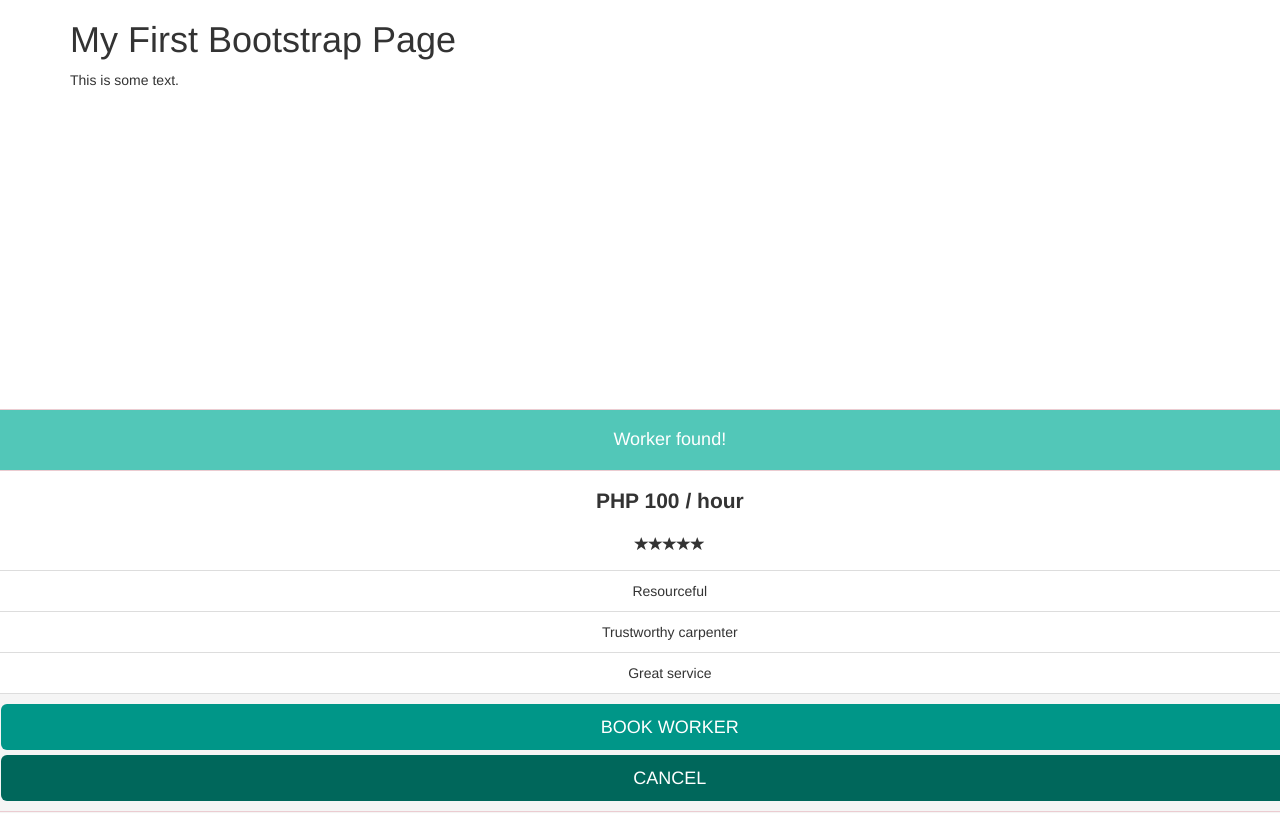
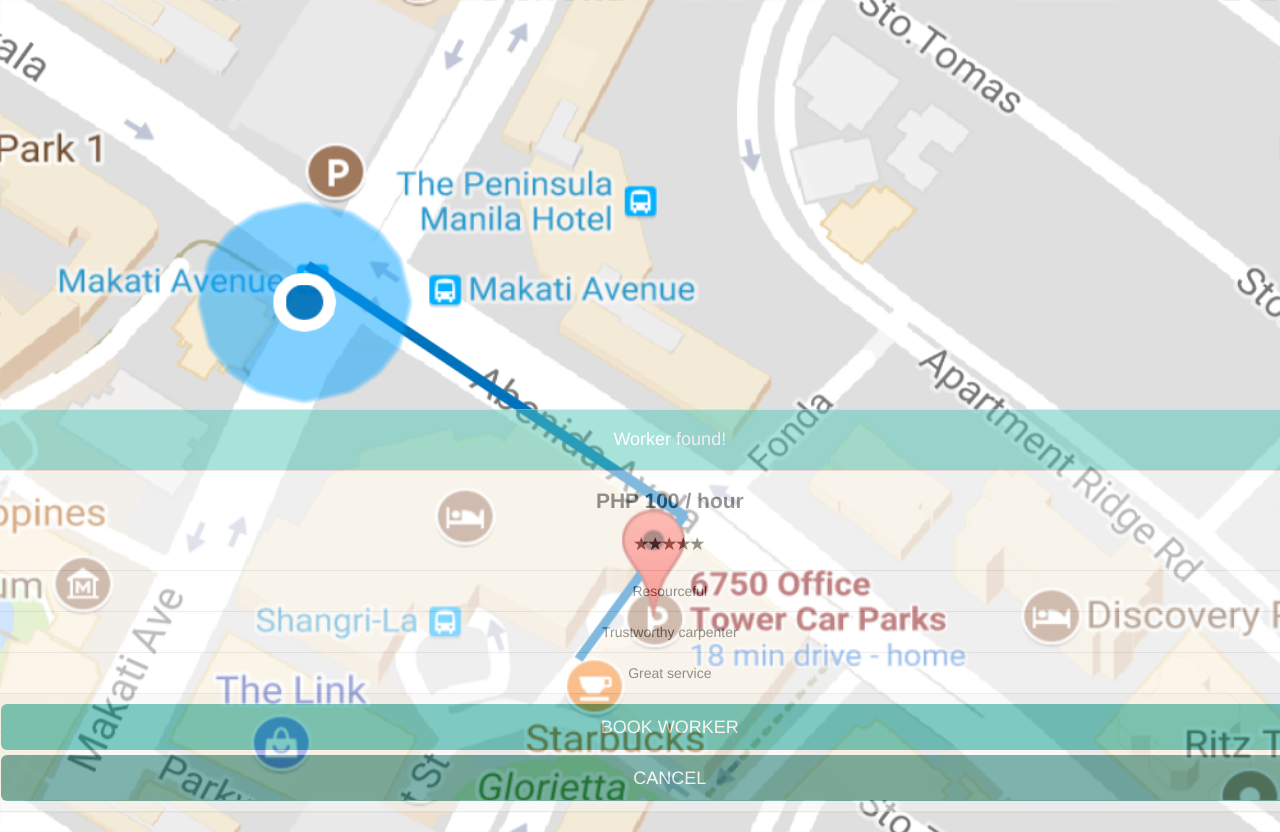
Before and after one commit to janellamarie/Code-A-Thon, a plain HTML site: page price.html in a window 1280 px wide. Shown: the top 832 px of the page. Drawn offline with nearby package versions, Linux system fonts and the light colour scheme.

Commit message:
Added map

```diff
--- a/price.html
+++ b/price.html
@@ -23,6 +23,10 @@
 
 }
 
+.panel {
+  opacity: 50%;
+}
+
 .btn-book {
 	background-color:  #009688;
 	color: white;
@@ -31,6 +35,12 @@
 .btn-cancel {
 	background-color:  #00675b;
 	color: white;
+}
+
+body {
+  background-image: url("map-with-route.png");
+  background-size: 100% 41%;
+  background-attachment: fixed;
 }
 </style>
 
@@ -158,9 +168,8 @@
 </head>
 <body>
 
-<div class="container">
-  <h1>My First Bootstrap Page</h1>
-  <p>This is some text.</p>
+<div class="map">
+
 </div>
 
 <div class="row force-to-bottom text-center">
```
Also changed, not shown: map-with-route.png (added).
